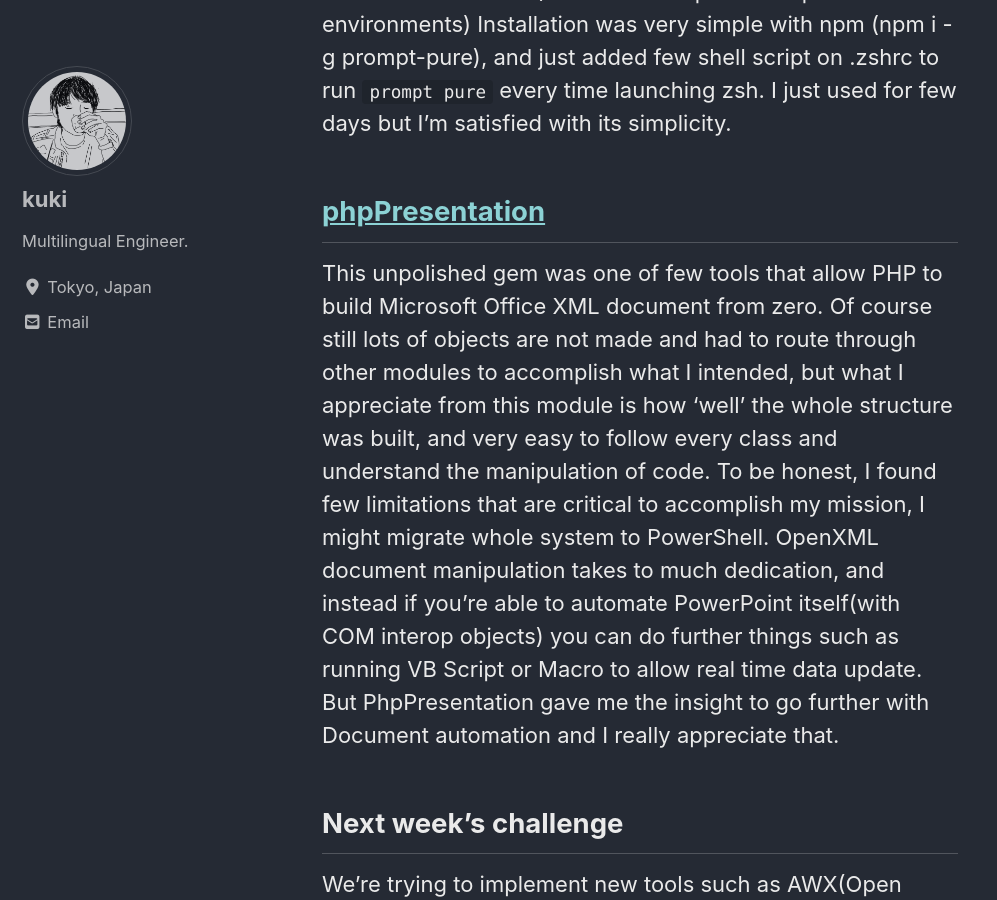
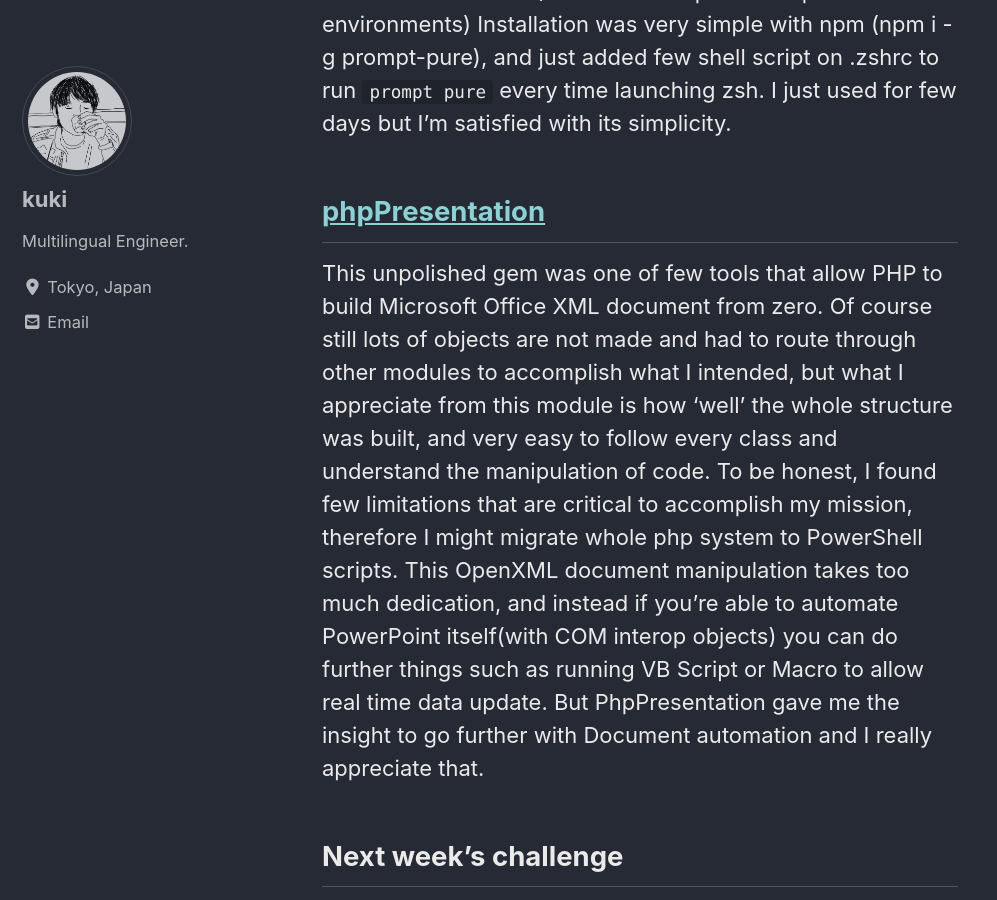
Before and after one commit to bkko79/bkko79.github.io, a Jekyll site: the page built from _posts/2020-01-18-weekly-summary.md, in a window 1280 px wide and 900 px high, scrolled down 1136 px. Shown: the whole window, without its empty margins (0-997 px from the left). Built offline with Jekyll 4.4.1, drawn with Linux system fonts in a browser that asks for light colours; cached includes are drawn as plain includes; nearby versions of some CDN libraries; comment, search, counter and statistics services are not loaded.

Commit message:
Update 2020-01-18-weekly-summary.md

```diff
--- a/_posts/2020-01-18-weekly-summary.md
+++ b/_posts/2020-01-18-weekly-summary.md
@@ -14,7 +14,7 @@ Installation was very simple with npm (npm i -g prompt-pure), and just added few
 
 ## [phpPresentation][phpPresentation]
 This unpolished gem was one of few tools that allow PHP to build Microsoft Office XML document from zero. Of course still lots of objects are not made and had to route through other modules to accomplish what I intended, but what I appreciate from this module is how 'well' the whole structure was built, and very easy to follow every class and understand the manipulation of code.
-To be honest, I found few limitations that are critical to accomplish my mission, I might migrate whole system to PowerShell. OpenXML document manipulation takes to much dedication, and instead if you're able to automate PowerPoint itself(with COM interop objects) you can do further things such as running VB Script or Macro to allow real time data update. But PhpPresentation gave me the insight to go further with Document automation and I really appreciate that.
+To be honest, I found few limitations that are critical to accomplish my mission, therefore I might migrate whole php system to PowerShell scripts. This OpenXML document manipulation takes too much dedication, and instead if you're able to automate PowerPoint itself(with COM interop objects) you can do further things such as running VB Script or Macro to allow real time data update. But PhpPresentation gave me the insight to go further with Document automation and I really appreciate that.
 
 ## Next week's challenge
 We're trying to implement new tools such as AWX(Open source Ansible Tower), Guacamole, gitlab and other tools in order to audit running KUSANAGI services over various Clouds. Other colleagues already started to build scripts on each applications, and my job is to bind them as a single service. My main concern is the scalability both in usages and specifications, therefore I will try to refactor bash sccripts into Python, and regulate dependency to make each modules works in any envrionments.
```
